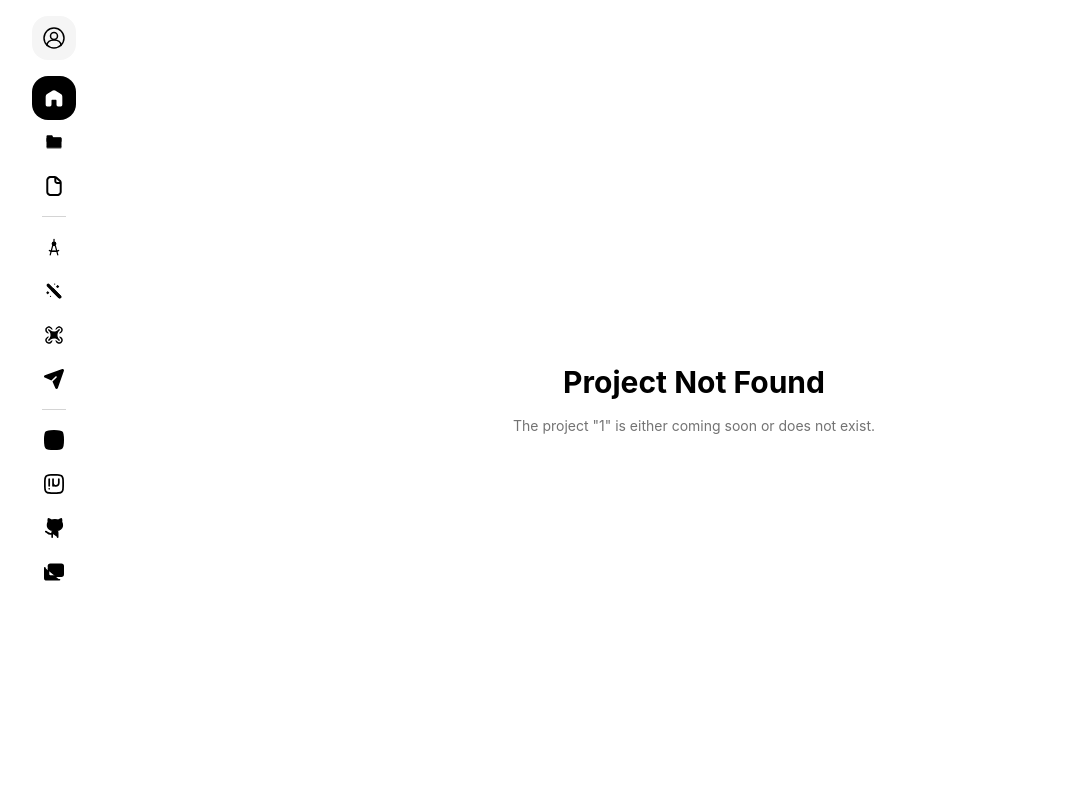
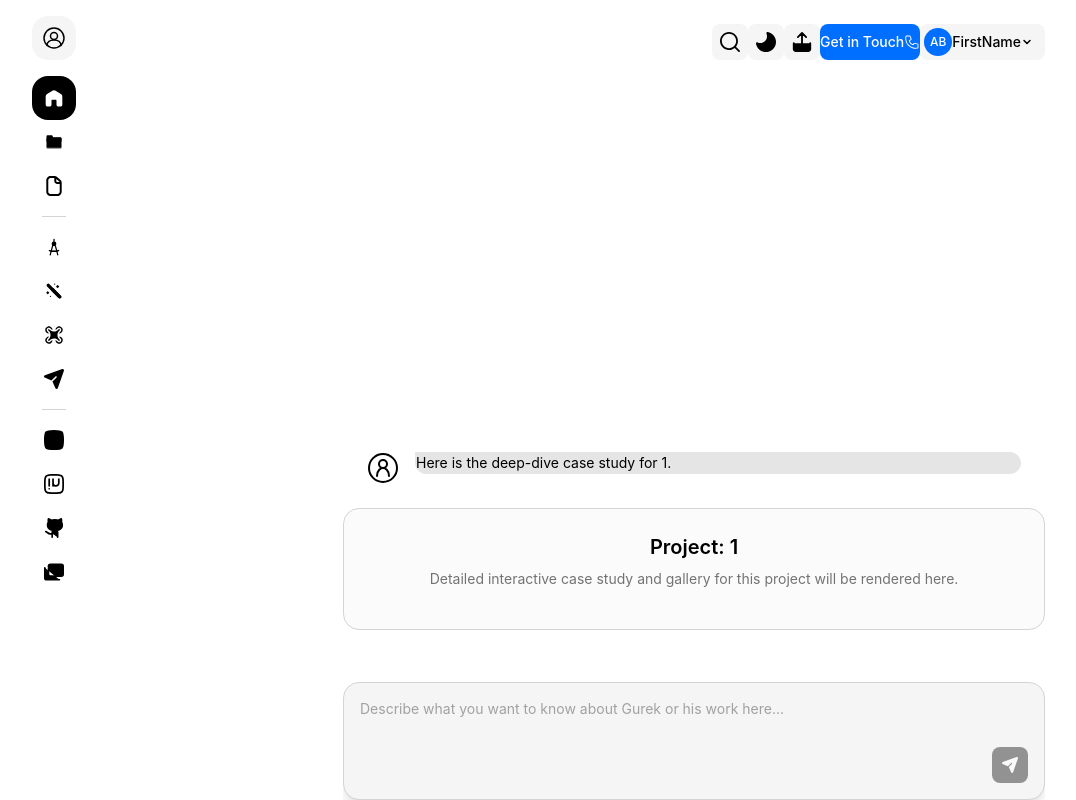
Before and after one commit to gureks/v3.gurek.work, a React (Vite) app in the folder frontend/: page /project/1 in a window 1280 px wide. Before the commit this address had no page. Shown: the whole page, without its empty margins (16-1092 px from the left). Built offline with nearby package versions, Linux system fonts and the light colour scheme.

Commit message:
fix(phase-07): refactor EpaperProject to render inside ChatPage empty state

```diff
--- a/frontend/src/pages/ChatPage.tsx
+++ b/frontend/src/pages/ChatPage.tsx
@@ -4,15 +4,26 @@ import { useChatStore } from '../store/useChatStore';
 import { useAppStore } from '../store/useAppStore';
 import { ChatInput } from '../components/chat/ChatInput';
 import { MessageBubble } from '../components/chat/MessageBubble';
+import { RichContentContainer } from '../components/chat/RichContentContainer';
 import { TypingIndicator } from '../components/chat/TypingIndicator';
 import { Header } from '../components/layout/Header';
+
+export interface ChatSequenceMessage {
+  role: 'user' | 'assistant';
+  content: string;
+  component?: React.ReactNode;
+  richContentType?: string;
+  suggestions?: string[];
+  delayMs?: number;
+}
 
 export interface ChatPageProps {
   templatedComponent?: React.ReactNode;
   introMessage?: React.ReactNode;
+  initialSequence?: ChatSequenceMessage[];
 }
 
-export function ChatPage({ templatedComponent, introMessage }: ChatPageProps = {}) {
+export function ChatPage({ templatedComponent, introMessage, initialSequence }: ChatPageProps = {}) {
   const { sessions, isLoading, sendMessage } = useChatStore();
   const location = useLocation();
   const navigate = useNavigate();
@@ -20,6 +31,7 @@ export function ChatPage({ templatedComponent, introMessage }: ChatPageProps = {
 
   const pathname = location.pathname;
   const messages = sessions[pathname] || [];
+  const sequenceStarted = useRef(false);
 
   const locationState = location.state as { suggestions?: string[]; toast?: string } | null;
 
@@ -36,16 +48,66 @@ export function ChatPage({ templatedComponent, introMessage }: ChatPageProps = {
     bottomRef.current?.scrollIntoView({ behavior: 'smooth' });
   }, [messages, isLoading]);
 
+  // Home page default sequence
+  const defaultHomeSequence: ChatSequenceMessage[] = [
+    { role: 'assistant', content: "Hola! I'm Gurek - Product Generalist, UX Systems Designer and an AI-Native Builder.", delayMs: 800 },
+    { role: 'assistant', content: "Versatile product thinker with 5+ years of experience across Product Strategy, AI-led Feature Development, UX Design, and qualitative product-led experience improvements.", delayMs: 500 },
+    { role: 'assistant', content: "Currently focused on AI-driven personalised content systems, Vector DBs, RAGs, graph knowledge bases, and stock market UX.", delayMs: 800 },
+    { role: 'user', content: "What are the tools you work with?", delayMs: 600 },
+    { role: 'assistant', content: "This is my toolbox:", richContentType: 'tools', delayMs: 500 },
+    { role: 'assistant', content: "Using it I can be a jack of all trades!", richContentType: 'skills', delayMs: 800 },
+    { role: 'user', content: "What are some of the metrics that you have achieved?", delayMs: 500 },
+    { role: 'assistant', content: "Here’s a gallery of projects currently available. Just a click away to dive deeper into any of them!", richContentType: 'projects', suggestions: ["Dive deeper into Growfast", "Can you describe his role in the Times Intelligence Layer", "What was the impact of ePaper?", "Tell me more about ET Markets Design System?", "Where can I reach you?"], delayMs: 800 }
+  ];
+
+  const sequenceToRun = initialSequence || (pathname === '/' ? defaultHomeSequence : null);
+
+  useEffect(() => {
+    // Run sequence if the chat is completely empty
+    if (sequenceToRun && messages.length === 0 && !isLoading && !sequenceStarted.current) {
+      sequenceStarted.current = true;
+      const runSequence = async () => {
+        for (let i = 0; i < sequenceToRun.length; i++) {
+          const msg = sequenceToRun[i];
+          const delay = msg.delayMs || 800;
+
+          if (msg.role === 'assistant') {
+            useChatStore.setState({ isLoading: true });
+            await new Promise(r => setTimeout(r, delay));
+            useChatStore.setState({ isLoading: false });
+          } else {
+            await new Promise(r => setTimeout(r, delay));
+          }
+
+          useChatStore.setState(state => {
+            const currentSessions = { ...state.sessions };
+            const currentMessages = currentSessions[pathname] || [];
+            return {
+              sessions: {
+                ...currentSessions,
+                [pathname]: [...currentMessages, {
+                  id: crypto.randomUUID(),
+                  role: msg.role as 'user' | 'assistant',
+                  content: msg.content,
+                  component: msg.component || (msg.richContentType ? <RichContentContainer type={msg.richContentType as any} /> : undefined),
+                  richContentType: msg.richContentType,
+                  suggestions: msg.suggestions || [],
+                  timestamp: Date.now()
+                }]
+              }
+            };
+          });
+        }
+      };
+      runSequence();
+    }
+  }, [pathname, messages.length, isLoading, sequenceToRun]);
+
   const handleSend = (content: string) => {
     sendMessage(content, pathname, navigate);
   };
 
-  // Suggestion carry-over: use carried suggestions on fresh arrival from redirect
-  const carriedSuggestions = locationState?.suggestions;
-  const lastAssistantMessage = [...messages].reverse().find(msg => msg.role === 'assistant');
-  const activeSuggestions = (messages.length === 0 && carriedSuggestions?.length)
-    ? carriedSuggestions
-    : lastAssistantMessage?.suggestions;
+
 
   return (
     <div className="flex flex-col flex-1 relative h-full">
@@ -71,8 +133,9 @@ export function ChatPage({ templatedComponent, introMessage }: ChatPageProps = {
                 className="flex flex-col flex-1 text-left text-foreground"
                 style={{
                   padding: 'var(--space-4)',
-                  borderRadius: 'var(--radius-lg)',
-                  backgroundColor: 'var(--background-tooltip)'
+                  borderRadius: '0 var(--radius-lg) var(--radius-lg) var(--radius-lg)',
+                  backgroundColor: 'var(--background-tooltip)',
+                  border: '1px solid var(--border)',
                 }}
               >
                 <p className="font-normal whitespace-pre-wrap" style={{ fontSize: '14px', lineHeight: '20px' }}>
@@ -85,6 +148,7 @@ export function ChatPage({ templatedComponent, introMessage }: ChatPageProps = {
                 {templatedComponent}
               </div>
             )}
+            {isLoading && <TypingIndicator />}
           </div>
         ) : (
           <div className="flex flex-col w-full" style={{ maxWidth: '654px', gap: 'var(--space-6)' }}>
@@ -93,9 +157,18 @@ export function ChatPage({ templatedComponent, introMessage }: ChatPageProps = {
                 {templatedComponent}
               </div>
             )}
-            {messages.map((msg) => (
-              <MessageBubble key={msg.id} message={msg} onSuggestionClick={handleSend} />
-            ))}
+            {messages.map((msg, idx) => {
+              const lastAssistantIndex = messages.map(m => m.role).lastIndexOf('assistant');
+              const isLastAssistant = msg.role === 'assistant' && idx === lastAssistantIndex;
+              return (
+                <MessageBubble
+                  key={msg.id}
+                  message={msg}
+                  onSuggestionClick={handleSend}
+                  isLastAssistantMessage={isLastAssistant}
+                />
+              );
+            })}
             {isLoading && <TypingIndicator />}
             <div ref={bottomRef} />
           </div>
@@ -103,9 +176,9 @@ export function ChatPage({ templatedComponent, introMessage }: ChatPageProps = {
       </main>
 
       {/* Input Area */}
-      <div className="absolute bottom-0 left-0 w-full flex justify-center bg-background/80 pt-6" style={{ backdropFilter: 'blur(20px)' }}>
+      <div className="absolute bottom-0 left-0 w-full flex justify-center bg-background/80 pt-6" style={{ }}>
         <div className="w-full" style={{ maxWidth: '702px' }}>
-          <ChatInput onSend={handleSend} disabled={isLoading} suggestions={activeSuggestions} />
+          <ChatInput onSend={handleSend} disabled={isLoading} />
         </div>
       </div>
     </div>
--- a/frontend/src/pages/ProjectPage.tsx
+++ b/frontend/src/pages/ProjectPage.tsx
@@ -1,6 +1,7 @@
 import React, { useEffect } from 'react';
 import { useParams, useLocation } from 'react-router-dom';
 import { useChatStore } from '../store/useChatStore';
+import { ChatPage } from './ChatPage';
 import { EpaperProject } from './projects/EpaperProject';
 
 export const ProjectPage: React.FC = () => {
@@ -12,21 +13,23 @@ export const ProjectPage: React.FC = () => {
     setActiveSession(location.pathname);
   }, [location.pathname, setActiveSession]);
 
+  let templatedComponent = null;
   if (name === 'epaper') {
-    return <EpaperProject />;
+    templatedComponent = <EpaperProject />;
+  } else {
+    templatedComponent = (
+      <div className="bg-background-elevated-alt p-6 rounded-lg border border-border-subtle mt-2 text-center">
+        <h2 className="text-xl font-semibold mb-2">Project: {name}</h2>
+        <p className="text-foreground-muted mb-4">Detailed interactive case study and gallery for this project will be rendered here.</p>
+      </div>
+    );
   }
 
   return (
-    <div className="w-full h-full flex flex-col bg-background">
-      <div className="flex-1 overflow-y-auto">
-        <div className="max-w-4xl mx-auto px-4 py-12 flex flex-col items-center justify-center h-full text-center">
-          <h1 className="text-3xl font-bold text-foreground mb-4">Project Not Found</h1>
-          <p className="text-foreground-muted">
-            The project "{name}" is either coming soon or does not exist.
-          </p>
-        </div>
-      </div>
-    </div>
+    <ChatPage
+      templatedComponent={templatedComponent}
+      introMessage={`Here is the deep-dive case study for ${name}.`}
+    />
   );
 };
 
--- a/frontend/src/pages/projects/EpaperProject.tsx
+++ b/frontend/src/pages/projects/EpaperProject.tsx
@@ -1,11 +1,9 @@
-import React, { useEffect } from 'react';
+import React from 'react';
 import { ProjectSection } from '../../components/case-study/ProjectSection';
 import { ProjectHero } from '../../components/case-study/ProjectHero';
 import { ProjectMetrics } from '../../components/case-study/ProjectMetrics';
 import { ProjectGallery } from '../../components/case-study/ProjectGallery';
 import { Carousel } from '../../components/case-study/Carousel';
-import { useChatStore } from '../../store/useChatStore';
-import { useLocation } from 'react-router-dom';
 
 const imgImage = "/assets/projects/epaper/hero.png";
 const imgImage6 = "/assets/projects/epaper/gallery1.png";
@@ -13,18 +11,8 @@ const imgImage5 = "/assets/projects/epaper/gallery2.png";
 const imgImage7 = "/assets/projects/epaper/gallery3.png";
 
 export const EpaperProject: React.FC = () => {
-  const location = useLocation();
-  const { setActiveSession } = useChatStore();
-
-  useEffect(() => {
-    setActiveSession(location.pathname);
-  }, [location.pathname, setActiveSession]);
-
   return (
-    <div className="w-full h-full flex flex-col bg-[var(--background)]">
-      <div className="flex-1 overflow-y-auto scrollbar-hide">
-        <div className="max-w-[800px] mx-auto px-4 py-8 flex flex-col gap-6">
-
+    <div className="flex flex-col gap-[var(--space-6)] w-full">
       {/* 1. Hero Bubble */}
       <ProjectSection role="system">
         <ProjectHero
@@ -93,7 +81,7 @@ export const EpaperProject: React.FC = () => {
       </ProjectSection>
 
       {/* 10. Gallery */}
-          <div className="pl-[var(--avatar-md)] ml-[var(--space-4)]">
+      <div className="pl-[var(--space-12)]">
          <ProjectGallery
             items={[
               { imageUrl: imgImage6, caption: 'Quick Launch ePaper Landing' },
@@ -131,7 +119,7 @@ export const EpaperProject: React.FC = () => {
       </ProjectSection>
 
       {/* 15. Carousel */}
-          <div className="pl-[var(--avatar-md)] ml-[var(--space-4)] w-full overflow-hidden">
+      <div className="pl-[var(--space-12)] w-full overflow-hidden">
          <Carousel
            slides={[
              {
@@ -147,11 +135,6 @@ export const EpaperProject: React.FC = () => {
            ]}
          />
       </div>
-
-          {/* End padding to allow scrolling past last item comfortably */}
-          <div className="h-[100px]" />
-        </div>
-      </div>
     </div>
   );
 };
```
Lines whose indentation alone changed are shown as unchanged.
